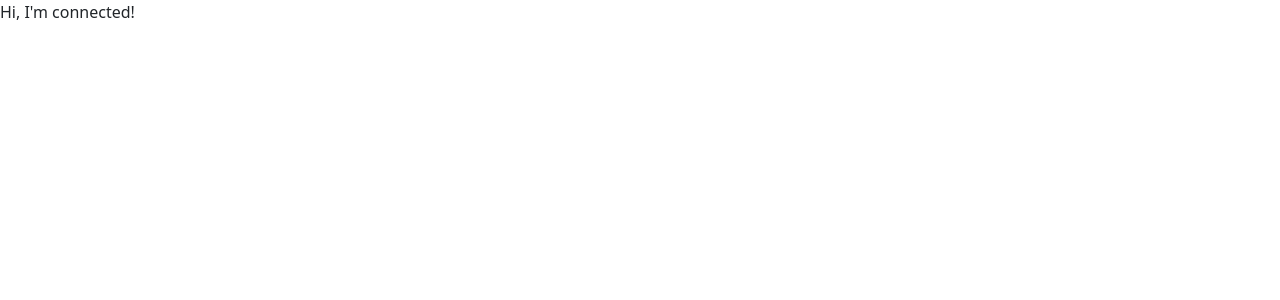
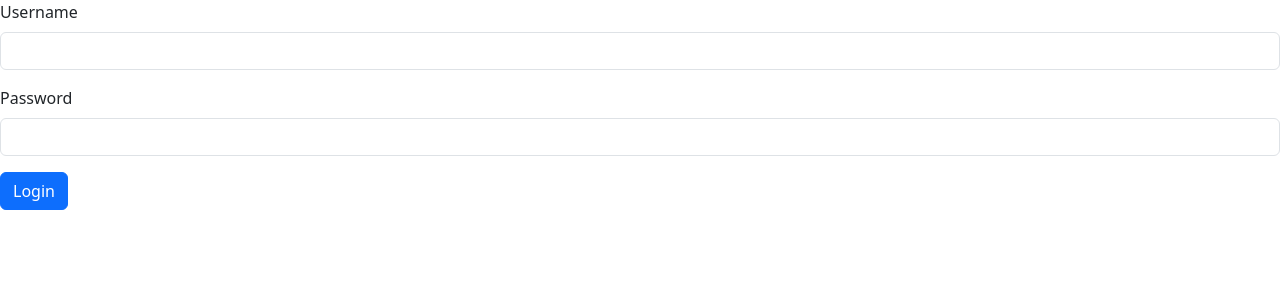
Before and after one commit to Juebele/Travel_App, a React (Create React App) app in the folder client/: page / in a window 1280 px wide. Shown: the top 300 px of the page. Built offline with nearby package versions, Linux system fonts and the light colour scheme.

Commit message:
created login component and made sure it rendered and connected to db

```diff
--- a/client/package.json
+++ b/client/package.json
@@ -4,6 +4,7 @@
   "private": true,
   "proxy": "http://localhost:3001/",
   "dependencies": {
+    "@apollo/client": "^3.7.15",
     "@testing-library/jest-dom": "^5.16.5",
     "@testing-library/react": "^13.4.0",
     "@testing-library/user-event": "^13.5.0",
--- a/client/src/App.js
+++ b/client/src/App.js
@@ -1,11 +1,18 @@
 import './App.css';
-// import all of the components here
+import Login from './components/Login';
+
+import { ApolloClient, InMemoryCache, ApolloProvider, HttpLink } from '@apollo/client';
+
+const client = new ApolloClient({
+  uri: 'http://localhost:3001/graphql',
+  cache: new InMemoryCache()
+});
 
 function App() {
   return (
-    <div>
-      Hi, I'm connected!
-    </div>
+    <ApolloProvider client={client}>
+      <Login />
+    </ApolloProvider>
   );
 }
 
--- /dev/null
+++ b/client/src/components/Login.js
@@ -0,0 +1,65 @@
+import React from 'react';
+import { useState } from 'react';
+
+import { useMutation } from '@apollo/client';
+import { ADD_USER } from '../utils/mutations';
+
+function Login() {
+
+    const [ userInfo, setUserInfo ] = useState({
+        username: '',
+        password: ''
+    });
+
+    const [ addUser, {error} ] = useMutation(ADD_USER);
+
+    const handleInputChange = async (e) => {
+        const { name, value } = e.target;
+        console.log(name);
+        console.log(value);
+        console.log(userInfo);
+        setUserInfo({...userInfo, [name]: value});
+    };
+
+    const handleFormSubmit = async (e) => {
+        e.preventDefault();
+        try {
+            const { data } = await addUser({
+                variables: {
+                    ...userInfo
+                }
+            })
+            window.location.reload();
+            console.log(data);
+        } catch (err) {
+            console.log(err);
+        }
+    };
+
+    return (
+        <div>
+            <form onSubmit={handleFormSubmit}>
+                <div className="mb-3">
+                    <label htmlFor="exampleInputEmail1" className="form-label">Username</label>
+                    <input type="text" className="form-control" id="exampleInputEmail1" aria-describedby="emailHelp"
+                    name="username"
+                    value={userInfo.username}
+                    onChange={handleInputChange}
+                    required />
+                        <div id="emailHelp" className="form-text"></div>
+                </div>
+                <div className="mb-3">
+                    <label htmlFor="exampleInputPassword1" className="form-label">Password</label>
+                    <input type="password" className="form-control" id="exampleInputPassword1"
+                    name="password"
+                    value={userInfo.password}
+                    onChange={handleInputChange}
+                    required />
+                </div>
+                <button type="submit" className="btn btn-primary">Login</button>
+            </form>
+        </div>
+    )
+}
+
+export default Login;
--- /dev/null
+++ b/client/src/utils/mutations.js
@@ -0,0 +1,11 @@
+import { gql } from '@apollo/client';
+
+export const ADD_USER = gql`
+mutation addUser ($username: String!, $password: String!) {
+    addUser(username: $username, password: $password) {
+      _id
+      username
+      password
+    }
+  }
+`;
```
Also changed, not shown: client/src/utils/queries.js (added, +11 -0 lines), 1 other file (tests, documents, lock files or other folders).
